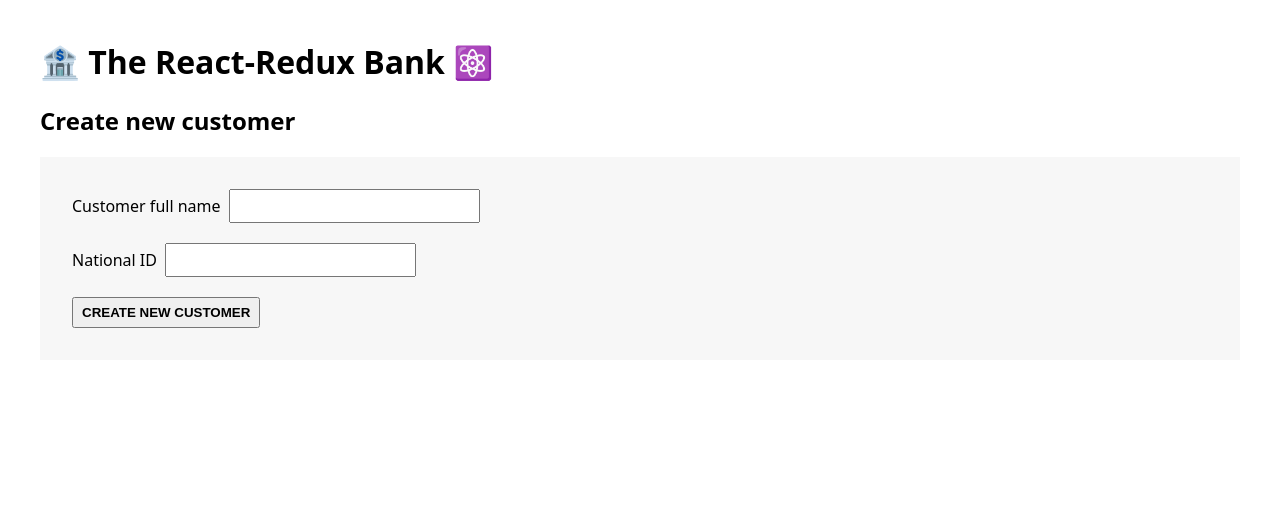
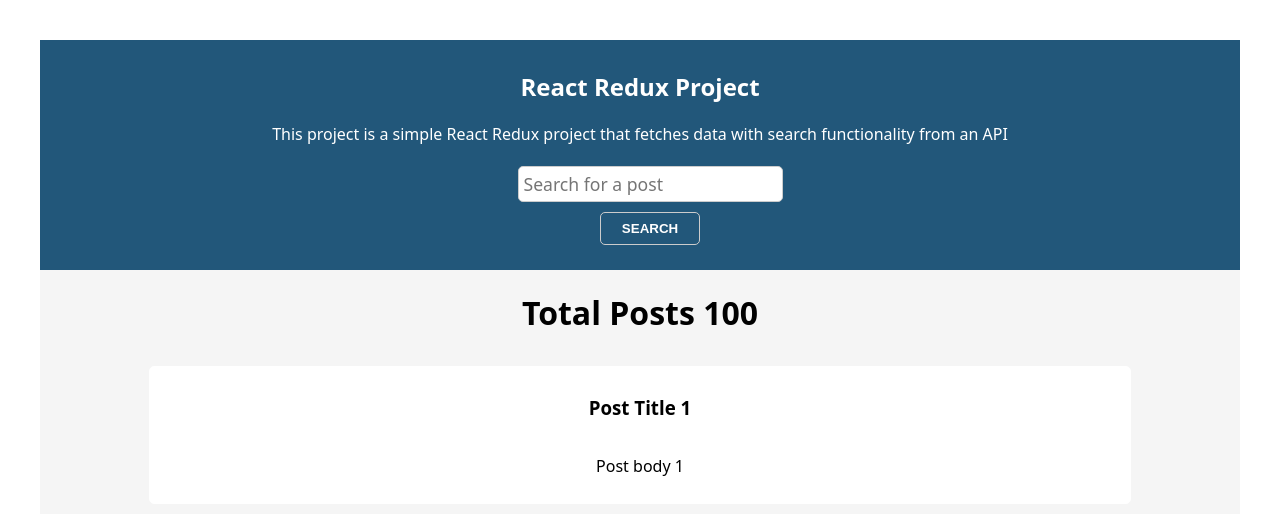
Before and after one commit to ivanfrancajunior/redux, a React (Vite) app in the folder 01_counter_project/: page / in a window 1280 px wide. Shown: the top 514 px of the page. Built offline with nearby package versions, Linux system fonts and the light colour scheme.

Commit message:
feat/add initial files

```diff
--- a/01_counter_project/src/App.jsx
+++ b/01_counter_project/src/App.jsx
@@ -3,14 +3,15 @@
 import AccountOperations from "./features/accounts/AccountOperations";
 import BalanceDisplay from "./features/accounts/BalanceDisplay";
 import { useSelector } from "react-redux";
+import PostApp from "./post_app/post_app";
 
 function App() {
-  const costumer = useSelector(
-    (store) => store.customer.fullName
-  );
+  // const costumer = useSelector(
+  //   (store) => store.customer.fullName
+  // );
   return (
     <div>
-      <h1>🏦 The React-Redux Bank ⚛️</h1>
+      {/* <h1>🏦 The React-Redux Bank ⚛️</h1>
 
       {costumer === "" ? (
         <CreateCustomer />
@@ -20,7 +21,8 @@
           <AccountOperations />
           <BalanceDisplay />
         </>
-      )}
+      )} */}
+      <PostApp />
     </div>
   );
 }
--- /dev/null
+++ b/01_counter_project/src/post_app/post_app.css
@@ -0,0 +1,38 @@
+.App {
+  text-align: center;
+}
+
+.App-logo {
+  height: 40vmin;
+  pointer-events: none;
+}
+
+@media (prefers-reduced-motion: no-preference) {
+  .App-logo {
+    animation: App-logo-spin infinite 20s linear;
+  }
+}
+
+.App-header {
+  background-color: #282c34;
+  min-height: 100vh;
+  display: flex;
+  flex-direction: column;
+  align-items: center;
+  justify-content: center;
+  font-size: calc(10px + 2vmin);
+  color: white;
+}
+
+.App-link {
+  color: #61dafb;
+}
+
+@keyframes App-logo-spin {
+  from {
+    transform: rotate(0deg);
+  }
+  to {
+    transform: rotate(360deg);
+  }
+}
--- /dev/null
+++ b/01_counter_project/src/post_app/post_app.jsx
@@ -0,0 +1,9 @@
+import "./post_app.css";
+
+import PotesList from "./ui/PostsList";
+
+function PostApp() {
+  return <PotesList />;
+}
+
+export default PostApp;
--- /dev/null
+++ b/01_counter_project/src/post_app/ui/Form.css
@@ -0,0 +1,42 @@
+.form-header {
+  background-color: #22577a;
+  color: #fff;
+  padding: 10px;
+  text-align: center;
+}
+form {
+  display: flex;
+  flex-direction: column;
+  align-items: center;
+  justify-content: center;
+  width: 100%;
+  height: 100%;
+  margin: 10px;
+}
+
+form input {
+  border: 1px solid #ccc;
+  outline: none;
+  font-size: 1.1rem;
+  border-radius: 5px;
+  margin: 5px;
+  padding: 5px;
+}
+
+form button {
+  border: 1px solid #ccc;
+  outline: none;
+  color: #fff;
+  cursor: pointer;
+  padding: 8px;
+  background-color: #22577a;
+  width: 100px;
+  border-radius: 5px;
+  margin: 5px;
+}
+
+form button:hover {
+  background-color: #1b435e;
+  transform: scale(1.1);
+  transition: all 0.2s ease-in-out;
+}
--- /dev/null
+++ b/01_counter_project/src/post_app/ui/Header.css
@@ -0,0 +1,6 @@
+header {
+  background-color: #333;
+  color: #fff;
+  padding: 10px;
+  text-align: center;
+}
--- /dev/null
+++ b/01_counter_project/src/post_app/ui/Posts.css
@@ -0,0 +1,19 @@
+.posts-list {
+  display: flex;
+  flex-direction: column;
+  align-items: center;
+  width: 100%;
+  background-color: #f5f5f5;
+}
+
+.post-details {
+  display: flex;
+  flex-direction: column;
+  align-items: center;
+  width: 80%;
+  margin: 10px;
+  padding: 10px;
+  border: 1px solid #fff;
+  border-radius: 5px;
+  background-color: #fff;
+}
--- /dev/null
+++ b/01_counter_project/src/post_app/ui/PostsList.jsx
@@ -0,0 +1,19 @@
+import "./Posts.css";
+import SearchPost from "./SearchPost";
+
+const PostsList = () => {
+  return (
+    <>
+      <SearchPost />
+      <div className='posts-list'>
+        <h1>Total Posts 100</h1>
+        <div className='post-details'>
+          <h3>Post Title 1</h3>
+          <p>Post body 1</p>
+        </div>
+      </div>
+    </>
+  );
+};
+
+export default PostsList;
--- /dev/null
+++ b/01_counter_project/src/post_app/ui/SearchPost.jsx
@@ -0,0 +1,33 @@
+import React from "react";
+import "./Form.css";
+const SearchPost = () => {
+  //search form state
+  const [search, setSearch] = React.useState("");
+  //search form submit handler
+  const handleSubmit = (e) => {
+    e.preventDefault();
+  };
+
+  return (
+    <div className='form-header'>
+      <div>
+        <h2>React Redux Project</h2>
+        <p>
+          This project is a simple React Redux project that
+          fetches data with search functionality from an API
+        </p>
+      </div>
+      <form onSubmit={handleSubmit}>
+        <input
+          placeholder='Search for a post'
+          type='text'
+          value={search}
+          onChange={(e) => setSearch(e.target.value)}
+        />
+        <button type='submit'>Search</button>
+      </form>
+    </div>
+  );
+};
+
+export default SearchPost;
```
